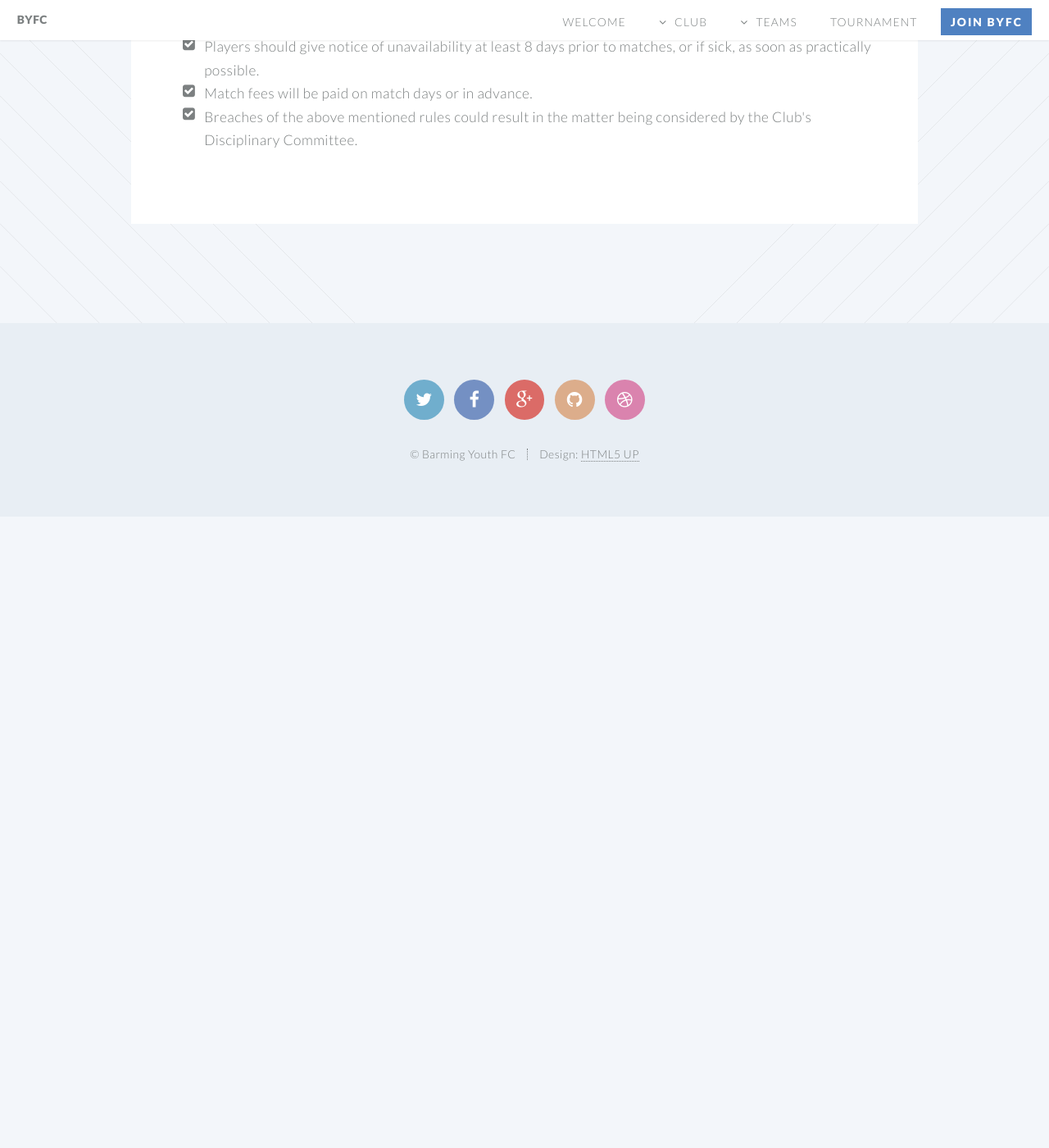
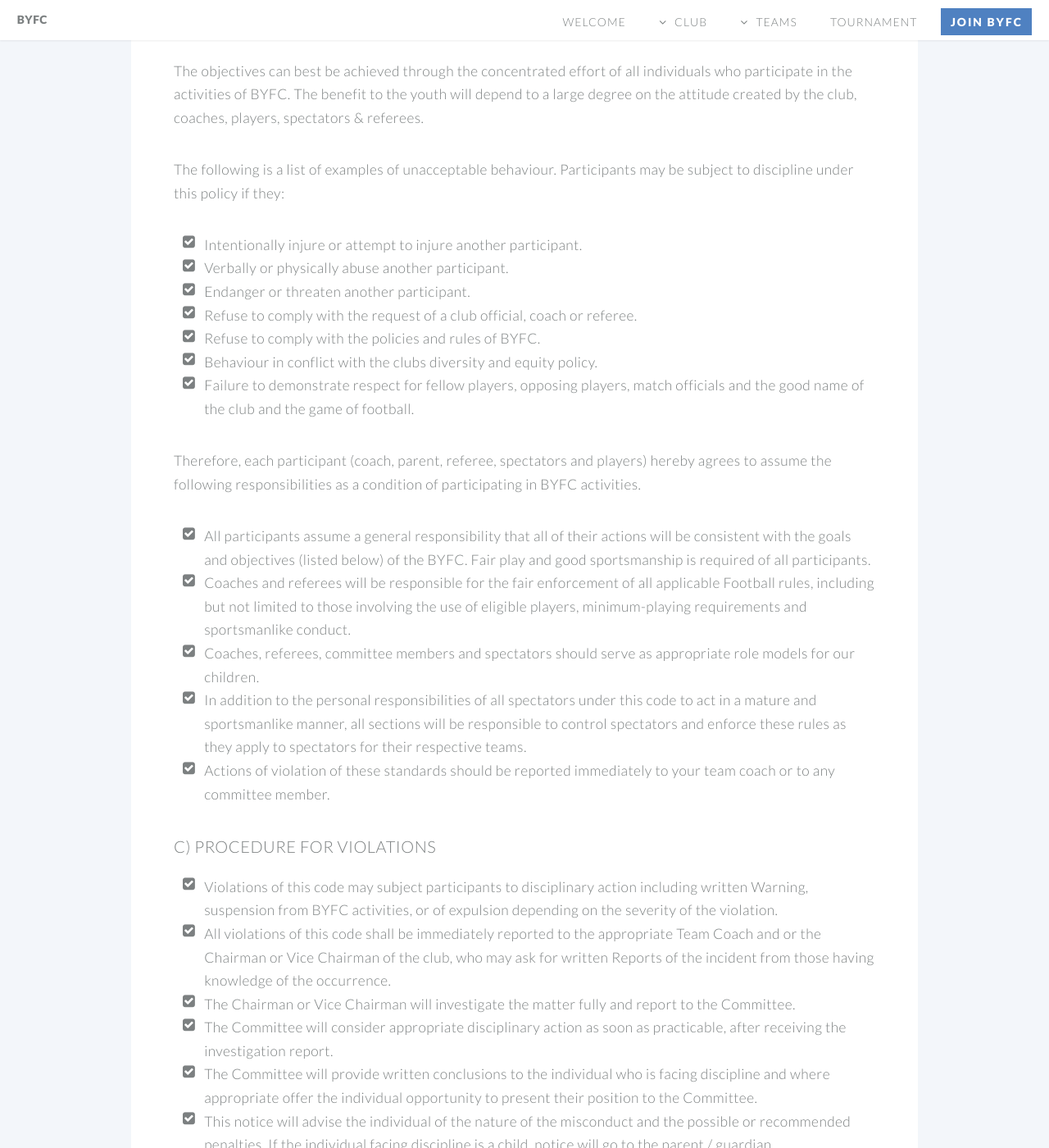
Before and after one commit to Pam-BYFC/BYFC.github.io, a Jekyll site: the page built from code-of-conduct.md, in a window 1280 px wide and 1400 px high, scrolled down 677 px. Shown: the whole window at 82% size. Built offline with Jekyll 4.4.1, drawn with Linux system fonts in a browser that asks for light colours; before the commit the page ends 1307 px from its top, so only the background shows below that; some of the changed text lies outside the part shown.

Commit message:
Improved code of conduct page

```diff
--- a/code-of-conduct.md
+++ b/code-of-conduct.md
@@ -1,14 +1,67 @@
 ---
-layout: default
+layout: post
 title: Code of conduct
 ---
 
-<article id="main">
-    <header class="special container">
-        <span class="icon fa-futbol-o"></span>
-        <h2>Code of conduct</h2>
-    </header>
-    <section class="wrapper style4 container">
+<h3>A) OBJECTIVE</h3>
+
+To support the overall objectives of BYFC by positively promoting:
+
+<ul class="fa-ul">
+<li><span class="fa-li fa fa-check-square"></span> Competitive and non-competitive, football activities.</li>
+<li><span class="fa-li fa fa-check-square"></span>The development of youth with emphasis on the teaching of skills.</li>
+<li><span class="fa-li fa fa-check-square"></span>The teaching of teamwork and the enhancement of an overall attitude of good sportsmanship.</li>
+</ul>
+
+This Code of Conduct is established to accomplish these purposes.
+
+<h3>B) RESPONSIBILITY OF PARTICIPANTS</h3>
+
+The objectives can best be achieved through the concentrated effort of all individuals who participate in the activities of BYFC. The benefit to the youth will depend to a large degree on the attitude created by the club, coaches, players, spectators & referees.
+
+The following is a list of examples of unacceptable behaviour. Participants may be subject to discipline under this policy if they:
+
+<ul class="fa-ul">
+<li><span class="fa-li fa fa-check-square"></span>Intentionally injure or attempt to injure another participant. </li>
+<li><span class="fa-li fa fa-check-square"></span>Verbally or physically abuse another participant. </li>
+<li><span class="fa-li fa fa-check-square"></span>Endanger or threaten another participant. </li>
+<li><span class="fa-li fa fa-check-square"></span>Refuse to comply with the request of a club official, coach or referee. </li>
+<li><span class="fa-li fa fa-check-square"></span>Refuse to comply with the policies and rules of BYFC. </li>
+<li><span class="fa-li fa fa-check-square"></span>Behaviour in conflict with the clubs diversity and equity policy. </li>
+<li><span class="fa-li fa fa-check-square"></span>Failure to demonstrate respect for fellow players, opposing players, match officials and the good name of the club and the game of football. </li>
+</ul>
+
+Therefore, each participant (coach, parent, referee, spectators and players) hereby agrees to assume the following responsibilities as a condition of participating in BYFC activities.
+
+<ul class="fa-ul">
+<li><span class="fa-li fa fa-check-square"></span>All participants assume a general responsibility that all of their actions will be consistent with the goals and objectives (listed below) of the BYFC. Fair play and good sportsmanship is required of all participants. </li>
+<li><span class="fa-li fa fa-check-square"></span>Coaches and referees will be responsible for the fair enforcement of all applicable Football rules, including but not limited to those involving the use of eligible players, minimum-playing requirements and sportsmanlike conduct. </li>
+<li><span class="fa-li fa fa-check-square"></span>Coaches, referees, committee members and spectators should serve as appropriate role models for our children. </li>
+<li><span class="fa-li fa fa-check-square"></span>In addition to the personal responsibilities of all spectators under this code to act in a mature and sportsmanlike manner, all sections will be responsible to control spectators and enforce these rules as they apply to spectators for their respective teams. </li>
+<li><span class="fa-li fa fa-check-square"></span>Actions of violation of these standards should be reported immediately to your team coach or to any committee member. </li>
+</ul>
+
+<h3>C) PROCEDURE FOR VIOLATIONS</h3>
+
+<ul class="fa-ul">
+<li><span class="fa-li fa fa-check-square"></span>Violations of this code may subject participants to disciplinary action including written Warning, suspension from BYFC activities, or of expulsion depending on the severity of the violation. </li>
+<li><span class="fa-li fa fa-check-square"></span>All violations of this code shall be immediately reported to the appropriate Team Coach and or the Chairman or Vice Chairman of the club, who may ask for written Reports of the incident from those having knowledge of the occurrence. </li>
+<li><span class="fa-li fa fa-check-square"></span>The Chairman or Vice Chairman will investigate the matter fully and report to the Committee. </li>
+<li><span class="fa-li fa fa-check-square"></span>The Committee will consider appropriate disciplinary action as soon as practicable, after receiving the investigation report. </li>
+<li><span class="fa-li fa fa-check-square"></span>The Committee will provide written conclusions to the individual who is facing discipline and where appropriate offer the individual opportunity to present their position to the Committee.</li>
+<li><span class="fa-li fa fa-check-square"></span>This notice will advise the individual of the nature of the misconduct and the possible or recommended penalties. If the individual facing discipline is a child, notice will go to the parent / guardian. </li>
+<li><span class="fa-li fa fa-check-square"></span>BYFC is bound by the rules of the KCFA. </li>
+</ul>
+
+We expect the highest standards of behaviour from people representing BYFC. The Code Of Conduct clearly outlines what we expect from every player, parent and club official.
+
+All parties are asked to sign up to the Code Of Conduct.
+
+
+<h3>D) Practical rules</h3>
+
+Please also note the following:
+
 <ul class="fa-ul">
 <li><span class="fa-li fa fa-check-square"></span>Players and supporters will not argue with, or give abuse to the Referee, officials or others present. Any disagreement will be dealt with by the Team Manager in a proper manner. Any supporter not complying with this rule will be asked to leave.</li>
 <li><span class="fa-li fa fa-check-square"></span>Players will not argue with team-mates during matches.</li>
@@ -23,5 +76,3 @@
 <li><span class="fa-li fa fa-check-square"></span>Match fees will be paid on match days or in advance.</li>
 <li><span class="fa-li fa fa-check-square"></span>Breaches of the above mentioned rules could result in the matter being considered by the Club's Disciplinary Committee.</li>
 </ul>
-    </section>
-</article>
```
